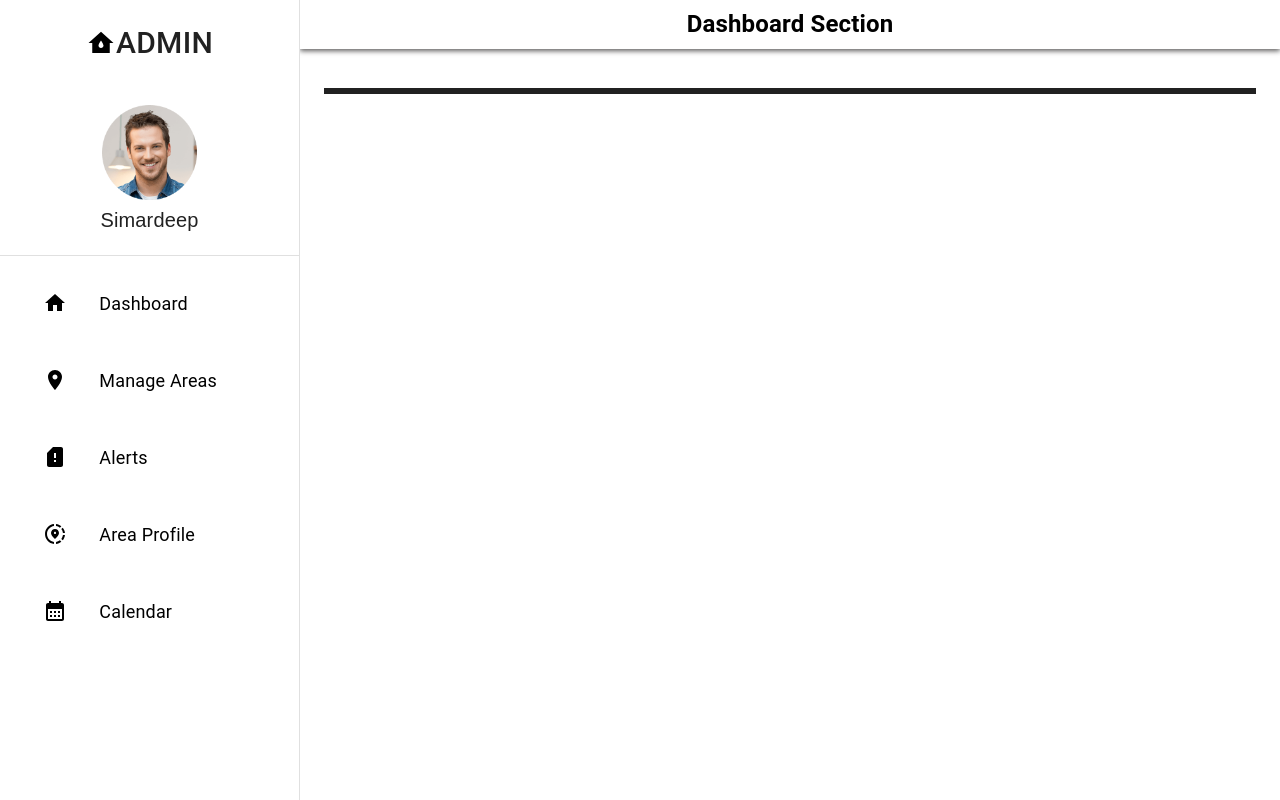
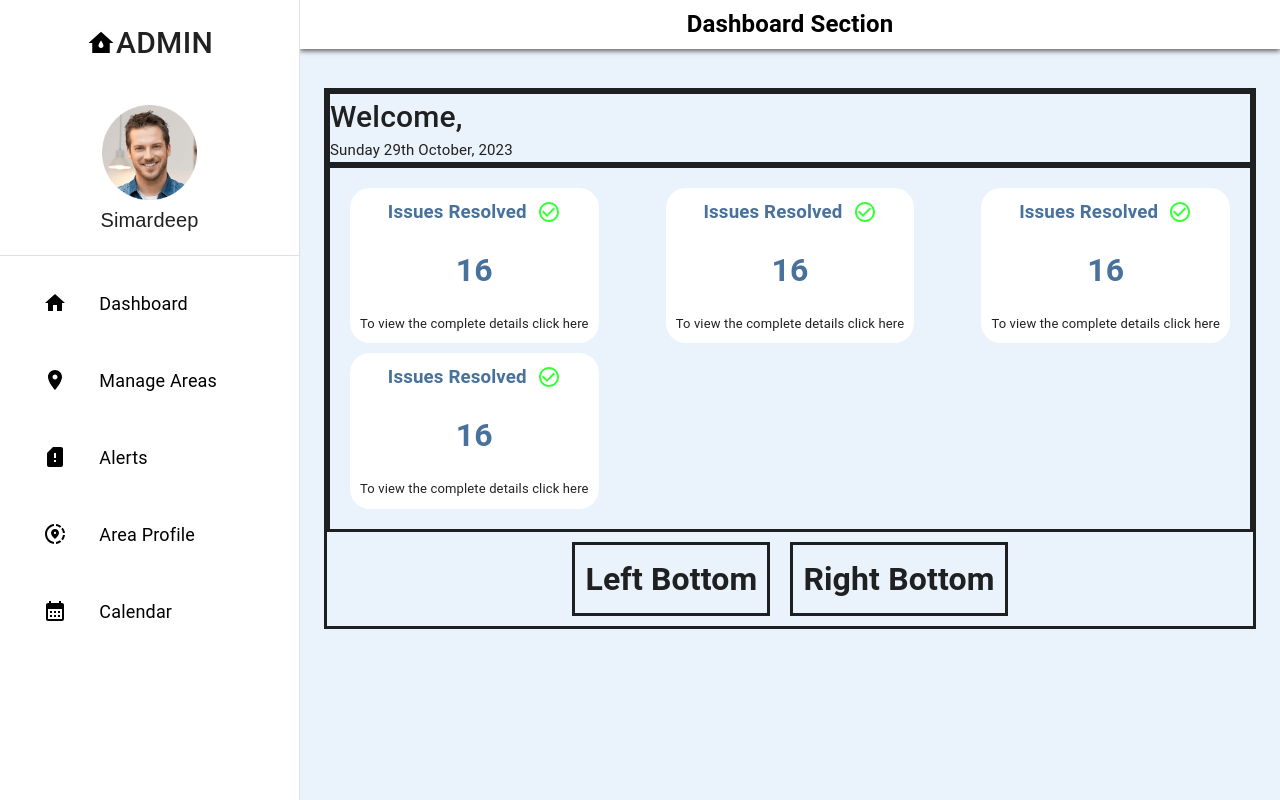
Before and after one commit to KulwinderSingh07/SIH-PipeLine-Project, a React (Create React App) app in the folder client/: page / in a window 1280 px wide. Built offline with nearby package versions, Linux system fonts and the light colour scheme.

Commit message:
add: added dashboard section layout

```diff
--- /dev/null
+++ b/client/src/CSS/DataCard.css
@@ -0,0 +1,23 @@
+.dataCardDiv{
+    display: flex;
+    flex-direction: column;
+    justify-content: center;
+    align-items: center;
+    padding: 10px;
+    /* border-style: solid; */
+    margin: 5px;
+    border-radius: 20px;
+    background: white;
+}
+
+.dataCardDivHeader{
+    display: flex;
+    flex-direction: row;
+    justify-content: center;
+    align-items: center;
+}
+
+.dataCardCount{
+    padding-top: 20px;
+    padding-bottom: 20px;
+}
--- a/client/src/CSS/HomePageComponent.css
+++ b/client/src/CSS/HomePageComponent.css
@@ -1,3 +1,53 @@
 .mainHomePageCompDiv{
     border-style: solid;
+    display: flex;
+    justify-content: center;
+    flex-direction: column;
+    /* height: 88vh; */
 }
+
+.homePageDivTop{
+    display: flex;
+    /* height: 40%; */
+    flex-direction: column;
+}
+
+.homePageDivBottom{
+    /* height: 60%; */
+    display: flex;
+    justify-content: center;
+    align-items: center;
+    flex-direction: row;
+    flex-wrap: wrap;
+}
+
+.homePageDivTopSubUnitOne{
+    border-style: solid;
+}
+
+.homePageDivTopSubUnitTwo{
+    padding: 15px;
+    border-style: solid;
+    display: flex;
+    justify-content:space-between;
+    flex-direction: row;
+    flex-wrap: wrap;
+}
+
+.homePageDivBottomLeftUnit{
+    display: flex;
+    justify-content: center;
+    align-items: center;
+    border-style: solid;
+    padding: 10px;
+    margin: 10px;
+}
+
+.homePageDivBottomRightUnit{
+    display: flex;
+    justify-content: center;
+    align-items: center;
+    border-style: solid;
+    padding: 10px;
+    margin: 10px;
+}
--- /dev/null
+++ b/client/src/components/DataCard.jsx
@@ -0,0 +1,18 @@
+import React from 'react'
+import '../CSS/DataCard.css'
+import CheckCircleOutlineIcon from '@mui/icons-material/CheckCircleOutline';
+
+const DataCard = () => {
+  return (
+    <div className='dataCardDiv'>
+        <div className='dataCardDivHeader'>
+        <h3 style={{color:'#48719c'}}>Issues Resolved</h3>
+        <CheckCircleOutlineIcon sx={{color:'rgb(54, 255, 54)',ml:'10px'}}/>
+        </div>
+        <h1 style={{color:'#48719c'}} className='dataCardCount'>16</h1>
+        <p style={{fontSize:'13px'}}>To view the complete details click here</p>
+    </div>
+  )
+}
+
+export default DataCard
--- a/client/src/components/HomePageComponent.jsx
+++ b/client/src/components/HomePageComponent.jsx
@@ -1,10 +1,30 @@
 import React from 'react'
 import '../CSS/HomePageComponent.css'
+import DataCard from './DataCard'
 
 const HomePageComponent = () => {
   return (
     <div className='mainHomePageCompDiv'>
-
+        <div className='homePageDivTop'>
+            <div className='homePageDivTopSubUnitOne'>
+                <p style={{fontSize:'30px',fontWeight:'500'}}>Welcome,</p>
+                <p style={{fontSize:'15px'}}>Sunday 29th October, 2023</p>
+            </div>
+            <div className='homePageDivTopSubUnitTwo'>
+                <DataCard/>
+                <DataCard/>
+                <DataCard/>
+                <DataCard/>
+            </div>
+        </div>
+        <div className='homePageDivBottom'>
+            <div className='homePageDivBottomLeftUnit'>
+                <h1>Left Bottom</h1>
+            </div>
+            <div className='homePageDivBottomRightUnit'>
+                <h1>Right Bottom</h1>
+            </div>
+        </div>
     </div>
   )
 }
--- a/client/src/pages/HomePage.jsx
+++ b/client/src/pages/HomePage.jsx
@@ -194,7 +194,7 @@ function ResponsiveDrawer(props) {
 
       <Box
         component="main"
-        sx={{ flexGrow: 1, p: 3, width: { sm: `calc(100% - ${drawerWidth}px)` } }}
+        sx={{minHeight:'100vh',bgcolor:'#eaf2fb', flexGrow: 1, p: 3, width: { sm: `calc(100% - ${drawerWidth}px)` } }}
       >
         <Toolbar /> {/*This is a dummy toolbar just for gapping */}
 
```
